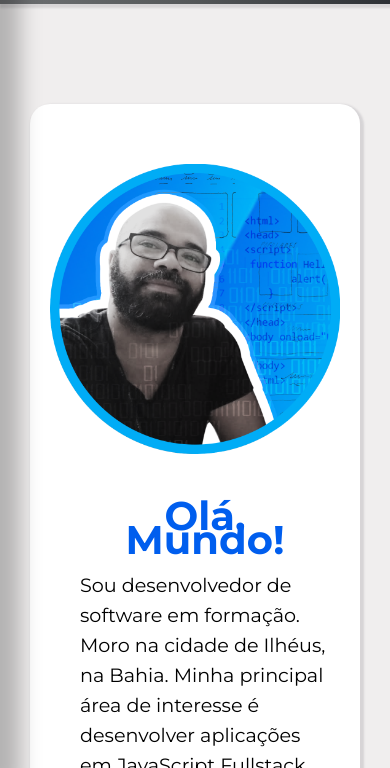
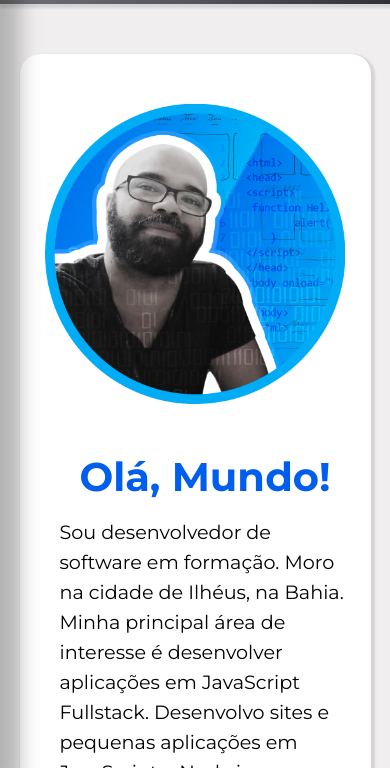
Before and after one commit to ze-nto/ze-neto, a website: page sobre.html in a window 390 px wide. Shown: the part 76-844 px from the top of the page. Drawn offline with Linux system fonts and the light colour scheme.

Commit message:
improves about responsivity

```diff
--- a/styles/sass/6_components/about/_aboutHeader.scss
+++ b/styles/sass/6_components/about/_aboutHeader.scss
@@ -145,6 +145,14 @@
 
 
 @media (max-width: 600px) {
+  .about__header{
+    padding: 10px;
+    margin-top: 50px;
+    margin-left: auto;
+    margin-right: auto;
+    width: 90%;
+  }
+
   .about_hidedAboutInfo{
     padding: 0 0;
   }
@@ -169,6 +177,19 @@
   .about__abstract{
     h2{
       text-align: center;
+      line-height: 45px;
+    }
+    p{
+      margin-bottom: 30px;
+    }
+  }
+
+  .hobbies-container{
+    flex-wrap: wrap;
+
+    li{
+      width: 180px;
+      margin: 15px;
     }
   }
 }
```
Also changed, not shown: public/style.css.
